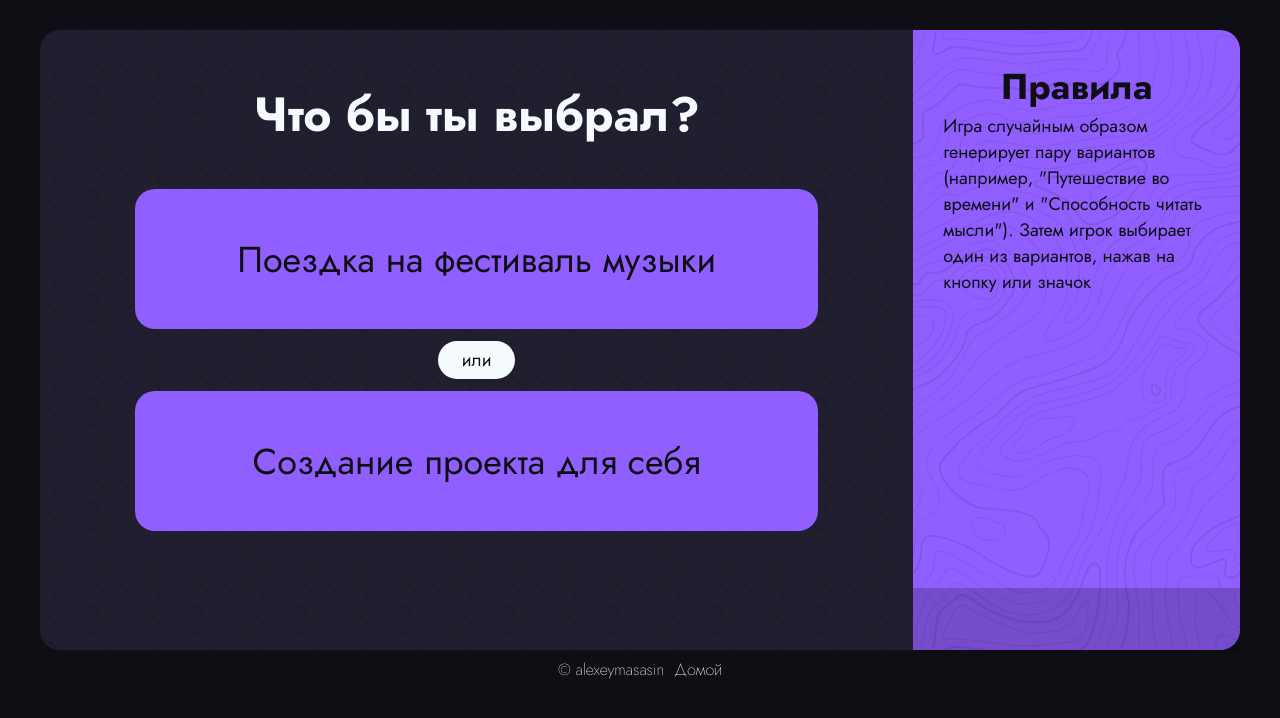
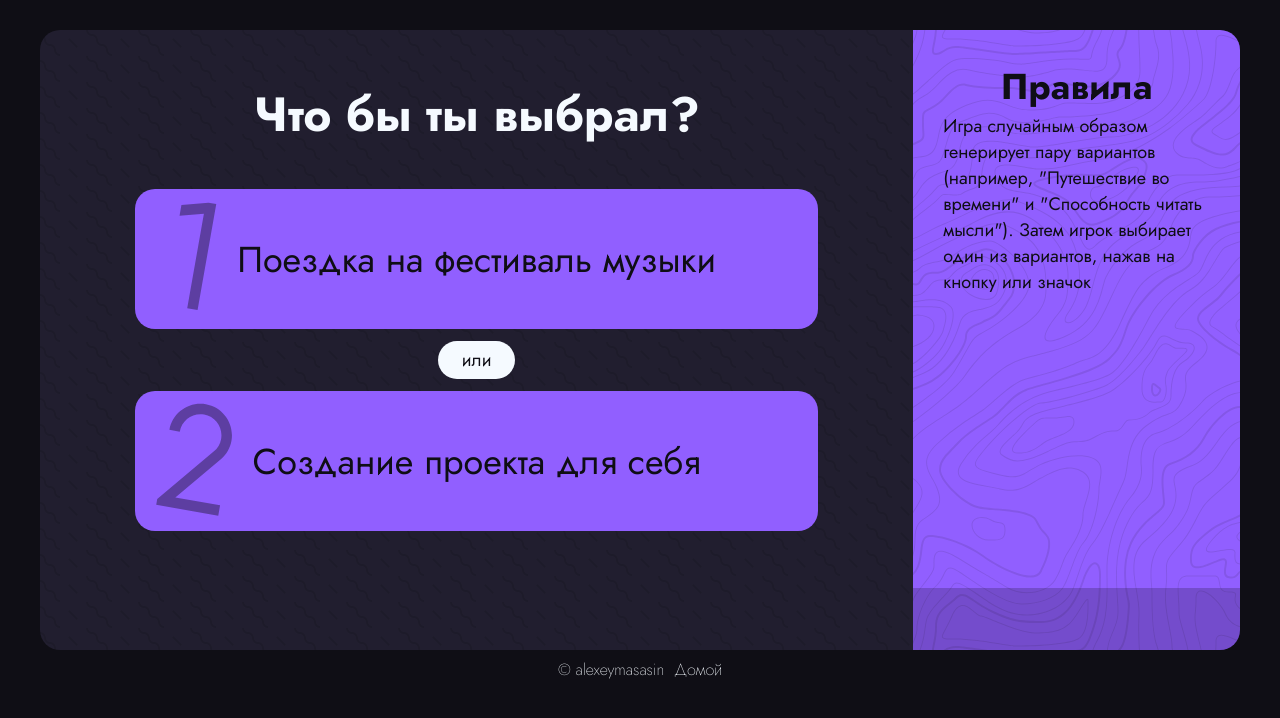
Before and after one commit to alexeymasasin/party-games, a React (Vite) app: page /would-you-rather in a window 1280 px wide. Shown: the top 718 px of the page. Built offline with nearby package versions, Linux system fonts and the light colour scheme.

Commit message:
WYR animations

```diff
--- a/src/components/Games/WouldYouRather/Game/Game.tsx
+++ b/src/components/Games/WouldYouRather/Game/Game.tsx
@@ -1,4 +1,5 @@
 import { useState } from 'react';
+import { RiNumber1, RiNumber2 } from 'react-icons/ri';
 import { WYR_OPTIONS } from '../../../../lib/options';
 import { GameProps } from '../../../../lib/types';
 import styles from './Game.module.css';
@@ -29,9 +30,17 @@ export default function Game({ title }: GameProps) {
 		<div className={styles.wrapper}>
 			<h2>{title}</h2>
 			<div className={styles.options}>
-				<Option text={optionOne} onClick={generateOptions} />
+				<Option
+					text={optionOne}
+					onClick={generateOptions}
+					icon={<RiNumber1 />}
+				/>
 				<p className={styles.or}>или</p>
-				<Option text={optionTwo} onClick={generateOptions} />
+				<Option
+					icon={<RiNumber2 />}
+					text={optionTwo}
+					onClick={generateOptions}
+				/>
 			</div>
 		</div>
 	);
--- a/src/components/Games/WouldYouRather/Game/Option/Option.module.css
+++ b/src/components/Games/WouldYouRather/Game/Option/Option.module.css
@@ -14,6 +14,8 @@
 	font-weight: 400;
 	border: none;
 	transition: all 0.3s;
+	overflow: hidden;
+	position: relative;
 }
 
 .wrapper:hover {
@@ -23,3 +25,20 @@
 .wrapper:active {
 	transform: scale(0.9);
 }
+
+.logo {
+	transform: scale(3.5) rotate(10deg);
+	position: absolute;
+	left: 40px;
+	top: 60px;
+	opacity: 0.4;
+	transition: all 0.2s;
+}
+
+.wrapper:hover .logo {
+	transform: scale(3.5) rotate(-15deg);
+}
+
+.wrapper:active .logo {
+	transform: scale(4.5) rotate(-15deg);
+}
--- a/src/components/Games/WouldYouRather/Game/Option/Option.tsx
+++ b/src/components/Games/WouldYouRather/Game/Option/Option.tsx
@@ -1,9 +1,10 @@
 import { OptionsProps } from '../../../../../lib/types';
 import styles from './Option.module.css';
 
-export default function Option({ text, onClick }: OptionsProps) {
+export default function Option({ text, onClick, icon }: OptionsProps) {
 	return (
 		<button onClick={onClick} className={styles.wrapper}>
+			<span className={styles.logo}>{icon}</span>
 			{text}
 		</button>
 	);
--- a/src/lib/types.ts
+++ b/src/lib/types.ts
@@ -16,4 +16,5 @@ export type GameProps = {
 
 export type OptionsProps = {
 	text: string;
+	icon: JSX.Element;
 };
```
